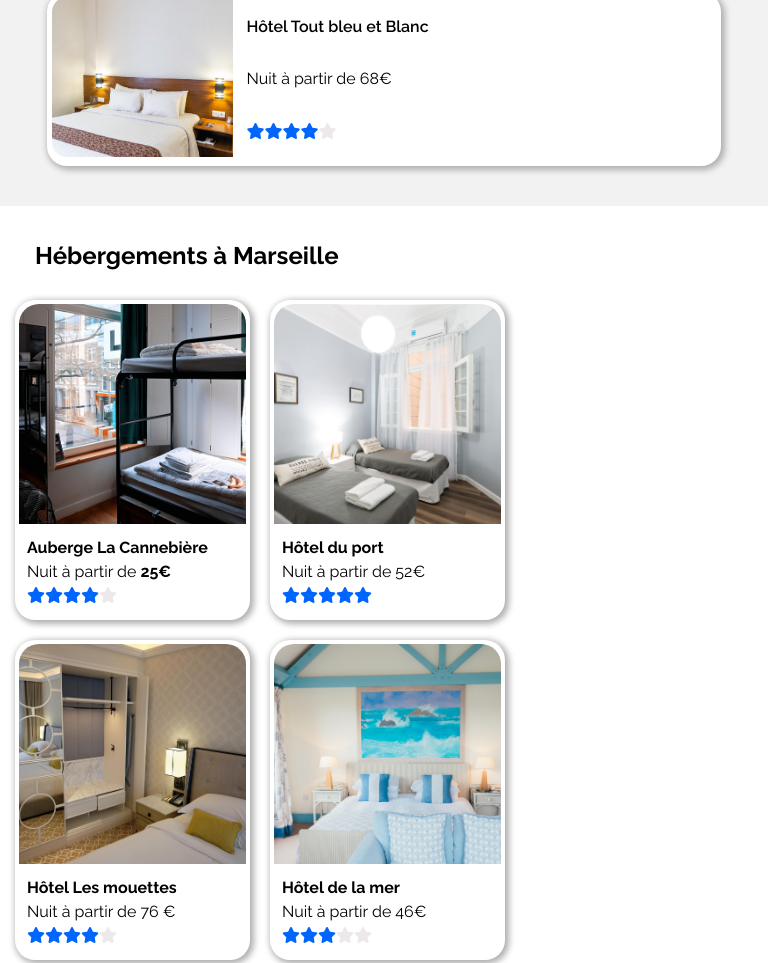
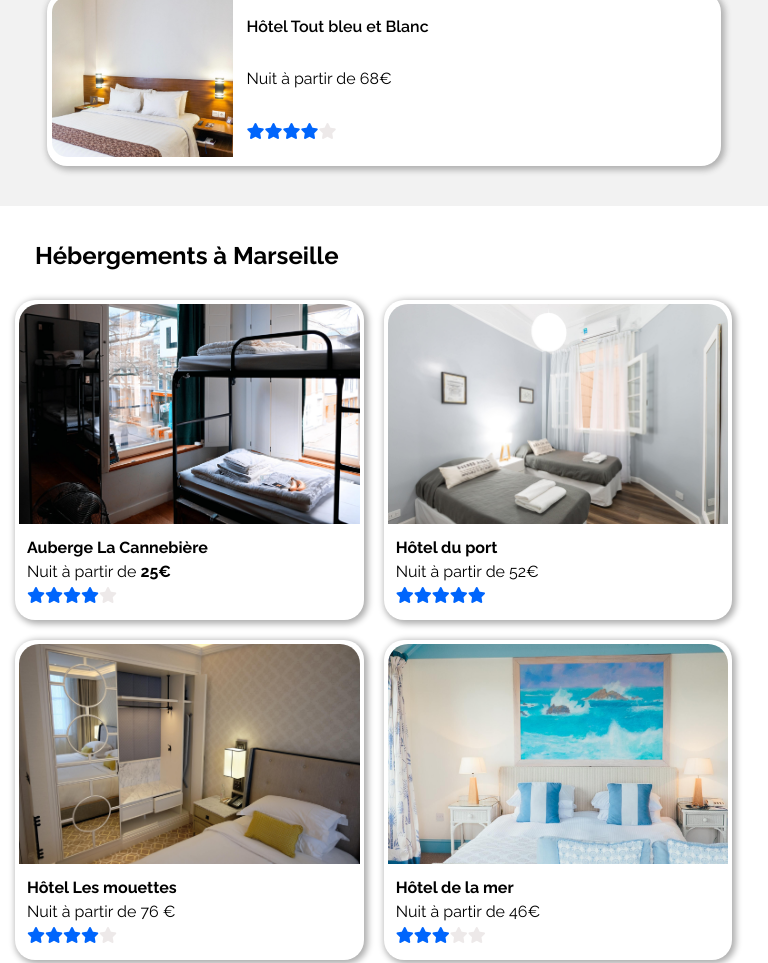
Before and after one commit to Grahf-OC/MaximeNicolau_2_23072021, a plain HTML site: page reservia.html in a window 768 px wide. Shown: the part 998-1961 px from the top of the page. Drawn offline with Linux system fonts and the light colour scheme.

Commit message:
final + hebergement tablet

```diff
--- a/reservia.css
+++ b/reservia.css
@@ -831,7 +831,7 @@ section
 
 .result
 {
-    width: 31%;
+    width: 46%;
 }
 
 /*******************************Aside_Tab*****************************/
```
